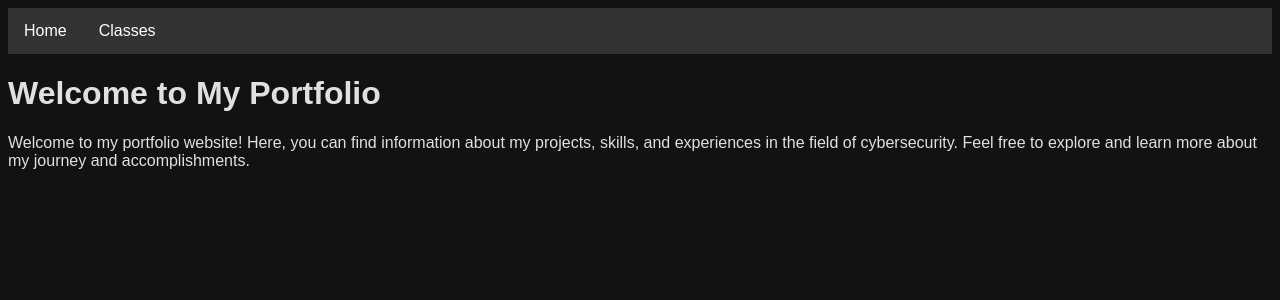
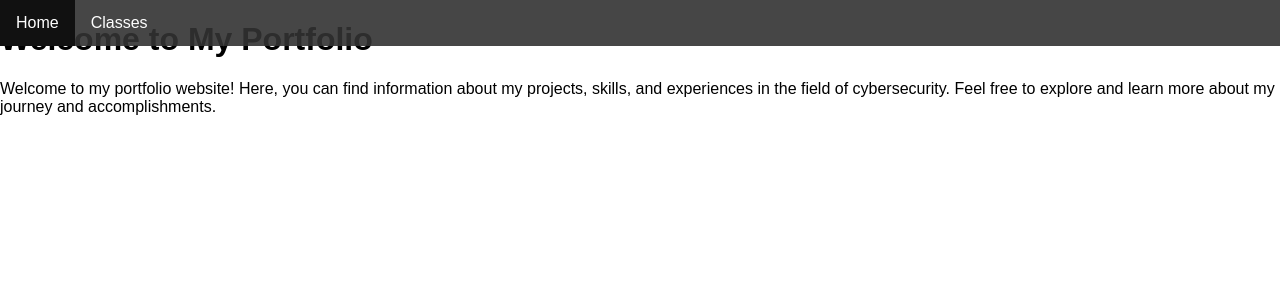
Before and after one commit to willuhmjs/eportfolio, a SvelteKit app: page / in a window 1280 px wide. Shown: the top 300 px of the page. Built offline with nearby package versions, Linux system fonts and the light colour scheme.

Commit message:
Refactor layout styles for improved navigation and body formatting

```diff
--- a/src/routes/+layout.svelte
+++ b/src/routes/+layout.svelte
@@ -13,11 +13,15 @@
 <style>
     :global(body) {
         font-family: Arial,ui-sans-serif,system-ui,sans-serif,"Apple Color Emoji","Segoe UI Emoji",Segoe UI Symbol,"Noto Color Emoji";
-        background-color: #121212;
-        color: #e0e0e0;
+        padding: 0;
+        margin: 0;
     }
     nav {
-        background-color: #333;
+        background-color: rgba(50, 50, 50, 0.9);
+        position: fixed;
+        left: 0;
+        top: 0;
+        width: 100%;
         overflow: hidden;
     }
     nav ul {
```
